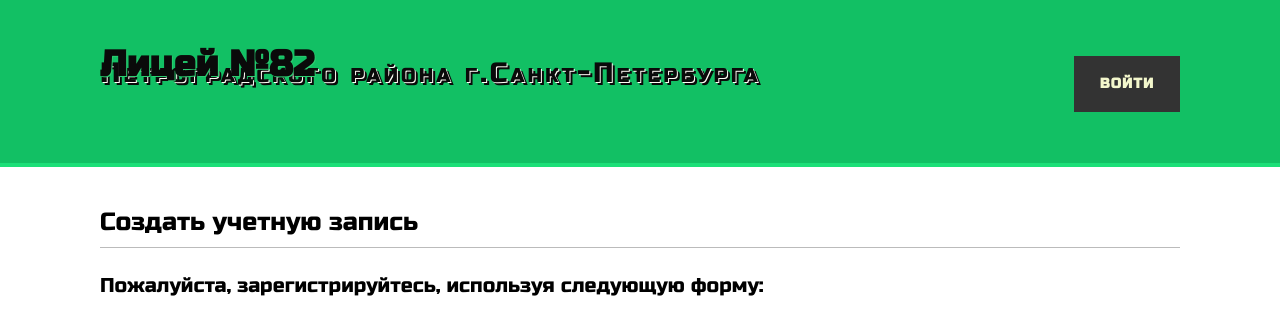
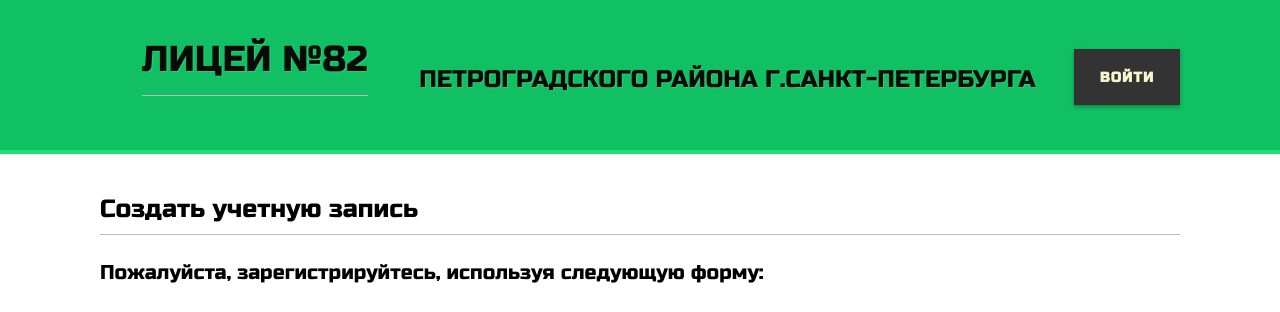
Before and after one commit to Egor4444ik/82lyceum, a Django app: page /account/register/ in a window 1280 px wide. Shown: the top 312 px of the page. Run offline with Django 4.2, Linux system fonts and the light colour scheme; some web fonts are replaced.

Commit message:
fix css a little bit

```diff
--- a/bookmarks/account/static/css/base.css
+++ b/bookmarks/account/static/css/base.css
@@ -19,8 +19,11 @@
 }
 
 a:hover {
+    /*color:#00a74f;*/
+    font-family: 'Russo One', sans-serif;
+}
+.white_hover:hover{
     color:#00a74f;
-    font-family: 'Russo One', sans-serif;
 }
 
 h1, h2, h3, h4, h5 , h6 { font-family: 'Muli', sans-serif; font-weight:normal; }
@@ -87,12 +90,11 @@
 }
 
 #header a {
-    color:#f3f7cc;
+    /*color:#f3f7cc;*/
     font-family: 'Russo One', sans-serif;
 }
 #header a:hover {
-    color:#fff;
-    font-family: 'Russo One', sans-serif;
+   /* color:#fff;*/
 }
 
 #header .user {
--- a/bookmarks/account/static/css/buttons.css
+++ b/bookmarks/account/static/css/buttons.css
@@ -17,18 +17,59 @@
   display: inline-block;
   width: 700px;
   height: 50px;
-  line-height: 50px;
+  line-height: 52px;
   font-weight: bold;
   text-decoration: none;
   background: #333;
   text-align: center;
-  color: #fff;
+  /*color: #fff;*/
   text-transform: uppercase;
   letter-spacing: 1px;
   border: 3px solid #333;
   transition: all .35s;
   white-space: nowrap
 }
+
+
+a:hover{
+  width: 500px;
+  height: 50px;
+  line-height: 52px;
+  border: 3px solid #2ecc71;
+  background: transparent;
+  color: #2ecc71;
+  white-space: nowrap
+}
+
+a:hover + .icon{
+  border: 3px solid #2ecc71;
+  right: -25%;
+  white-space: nowrap
+}
+
+
+
+.transperent_link{
+  background: transparent;
+  text-decoration: none;
+  border: none;
+}
+.transperent_link:hover{
+  border: none;
+}
+
+
+.header_btn{
+  color: #f3f7cc;
+  box-shadow: 0 2px 4px rgba(0, 0, 0, 0.3);
+}
+.header_btn:hover{
+  border: 3px solid #333;
+  color: #333;
+  box-shadow: 0 4px 6px rgba(0, 0, 0, 0.2);
+}
+
+
 
 .icon{
   width: 50px;
@@ -53,19 +94,3 @@
   transition: all .35s;
   white-space: nowrap
 }
-
-a:hover{
-  width: 500px;
-  height: 100px;
-  line-height: 100px;
-  border: 3px solid #2ecc71;
-  background: transparent;
-  color: #2ecc71;
-  white-space: nowrap
-}
-
-a:hover + .icon{
-  border: 3px solid #2ecc71;
-  right: -25%;
-  white-space: nowrap
-}
--- a/bookmarks/account/static/css/logo.css
+++ b/bookmarks/account/static/css/logo.css
@@ -1,4 +1,16 @@
 @import url(https://fonts.googleapis.com/css?family=Russo+One);
+
+
+.logo_txt_1{
+    font-size:36px;
+    text-decoration: none;
+}
+.logo_txt_2{
+    font-size:28px;
+}
+
+
+
 .logotype4 {
     position: relative;
     color: #0a0a0a;
@@ -13,9 +25,15 @@
     margin-top:-25px;
     margin-bottom:20px;
 }
-.logotype4 b {
+.logotype4:hover {
+    text-shadow: 1px 1px #0a0a0a, 3px 3px;
+    color: #fffcf5;
+}
+
+.logotype4 h1 {
     font-variant: normal;
 }
+
 .logotype4 div {
     position: absolute;
     font-size: 24px;
@@ -26,14 +44,30 @@
     white-space: nowrap;
     transform: translateX(0);
 }
-.logotype4:hover {
-    text-shadow: 1px 1px #0a0a0a, 3px 3px;
-    color: #fffcf5;
+
+.logotype4:hover div {
+    left: 100%;
+    transform: translateX(20%);
 }
-.logotype4:hover div {
+
+.logotype4 h2 {
+    position: relative;
+    font-size: 24px;
+    text-shadow: 1px 1px #2ecc71;
+    transition: all 0.3s ease-in-out;
+    letter-spacing: 0;
+    left: 45%;
+    white-space: nowrap;
+    transform: translateX(0);
+}
+
+.logotype4:hover h2 {
     left: 100%;
     transform: translateX(-100%);
 }
+
+
+
 @media (max-width:600px) {
     .logotype4, .logotype4:hover {
         font-size: 32px;
--- a/bookmarks/account/templates/base.html
+++ b/bookmarks/account/templates/base.html
@@ -7,23 +7,31 @@
     <link href="{% static 'css/buttons.css' %}" rel="stylesheet">
     <link href="{% static 'css/img.css' %}" rel="stylesheet">
     <link href="{% static 'css/logo.css' %}" rel="stylesheet">
+
+
+
+
+
 </head>
 <body>
     <div id="header">
-        <div class="logotype4" style="margin-top:-5px">
-            <div class="title span">
-                <b style= "font-size:36px">
-                    Лицей №82
-                </b>
+        <a class="transperent_link" href="#">
+            <div class="logotype4" style="">
+
+                <div class="title span">
+                    <h1 class= "logo_txt_1 white_hover">
+                        Лицей №82
+                    </h1>
+                </div>
+                <h2 class= "logo_txt_1 white_hover">
+                    Петроградского района г.Санкт-Петербурга
+                </h2>
             </div>
-            <span style="font-size:28px;margin-top:-20px">
-                Петроградского района г.Санкт-Петербурга
-            </span>
-        </div>
+        </a>
 
         {% if request.user.is_authenticated %}
             <ul class="menu">
-                <li {% if section == 'dashboard' %}class="selected"{% endif %}>
+                <li {% if section == "dashboard" %}class="selected"{% endif %}>
                     <a style="display:block;width:250px" href="{% url 'dashboard' %}">Приборная панель</a>
                 </li>
             </ul>
@@ -32,9 +40,11 @@
         <span class="user">
             {% if request.user.is_authenticated %}
 
-                <a style="display:block;width:100px" href="{% url 'logout' %}">Выйти</a>
+                <a class='header_btn' style="display:block;width:100px" href="{% url 'logout' %}">Выйти</a>
             {% else %}
-                <a style="display:block;width:100px" href="{% url 'login' %}">Войти</a>
+                <a class='header_btn' style="display:block;width:100px" href="#">Войти</a>
+                <!-- <a style="display:block;width:100px" href="{% url 'login' %}">Войти</a> -->
+
             {% endif %}
         </span>
 
--- a/bookmarks/account/urls.py
+++ b/bookmarks/account/urls.py
@@ -1,6 +1,8 @@
 from django.urls import path, include
 from django.contrib.auth import views as auth_views
 from . import views
+
+app_name = 'account'
 
 urlpatterns = [
 
@@ -35,9 +37,11 @@
   #auth_views.PasswordResetCompleteView.as_view(),
   #name='password_reset_complete'),
 
- path('', include('django.contrib.auth.urls')),
- path('', views.dashboard, name='dashboard'),
- path('register/', views.register, name='register'),
- path('edit/', views.edit, name='edit'),
- path('score/', views.student_score, name='score'),
+
+
+    path('register/', views.register, name='register'),
+    path('edit/', views.edit, name='edit'),
+    path('score/', views.student_score, name='score'),
+    path('', views.dashboard, name='dashboard'),
+    path('', include('django.contrib.auth.urls')),
 ]
--- a/bookmarks/account/views.py
+++ b/bookmarks/account/views.py
@@ -1,8 +1,7 @@
 from django.http import HttpResponse
 from django.shortcuts import render
 from django.contrib.auth import authenticate, login
-from .forms import LoginForm, UserRegistrationForm, \
-    UserEditForm
+from .forms import LoginForm, UserRegistrationForm, UserEditForm
 from django.contrib.auth.decorators import login_required
 from .models import Score
 from django.contrib import messages
```
Also changed, not shown: bookmarks/bookmarks/urls.py (+5 -2 lines).
